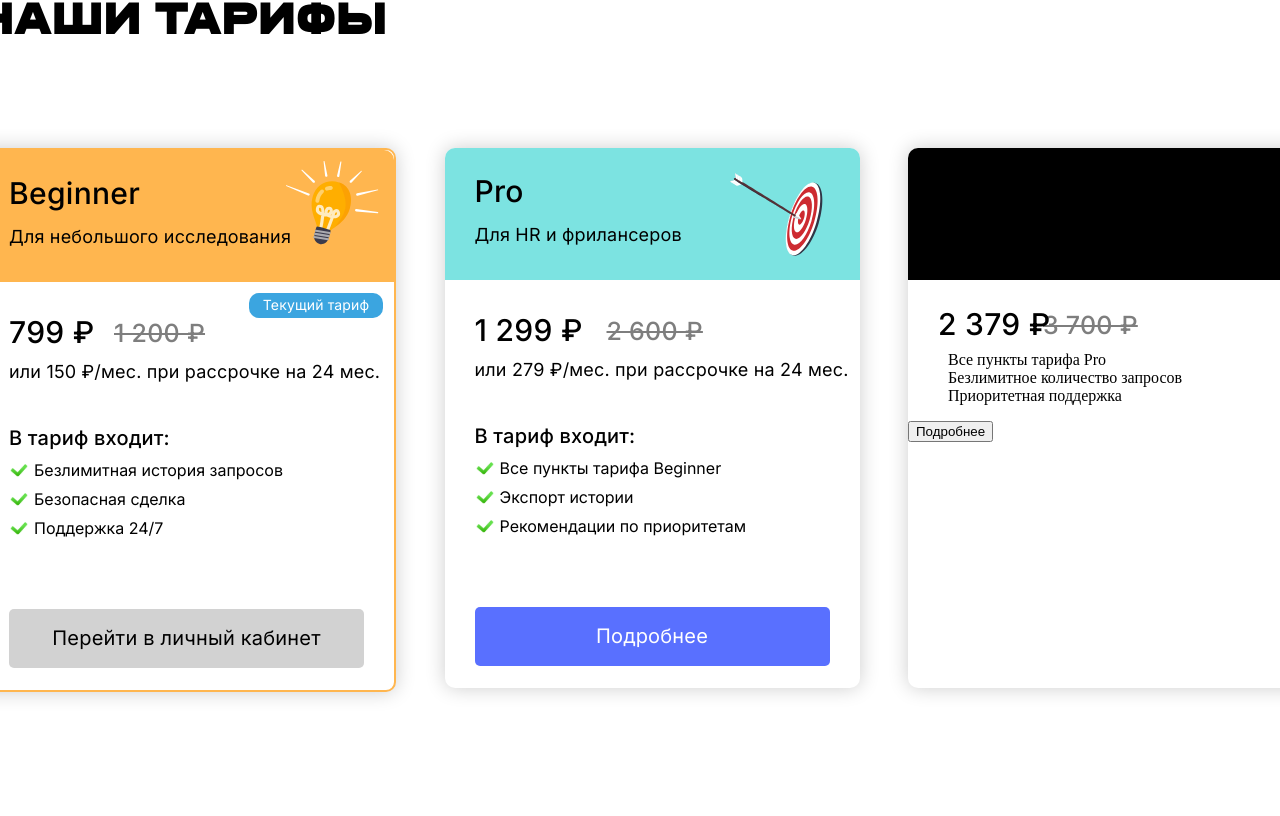
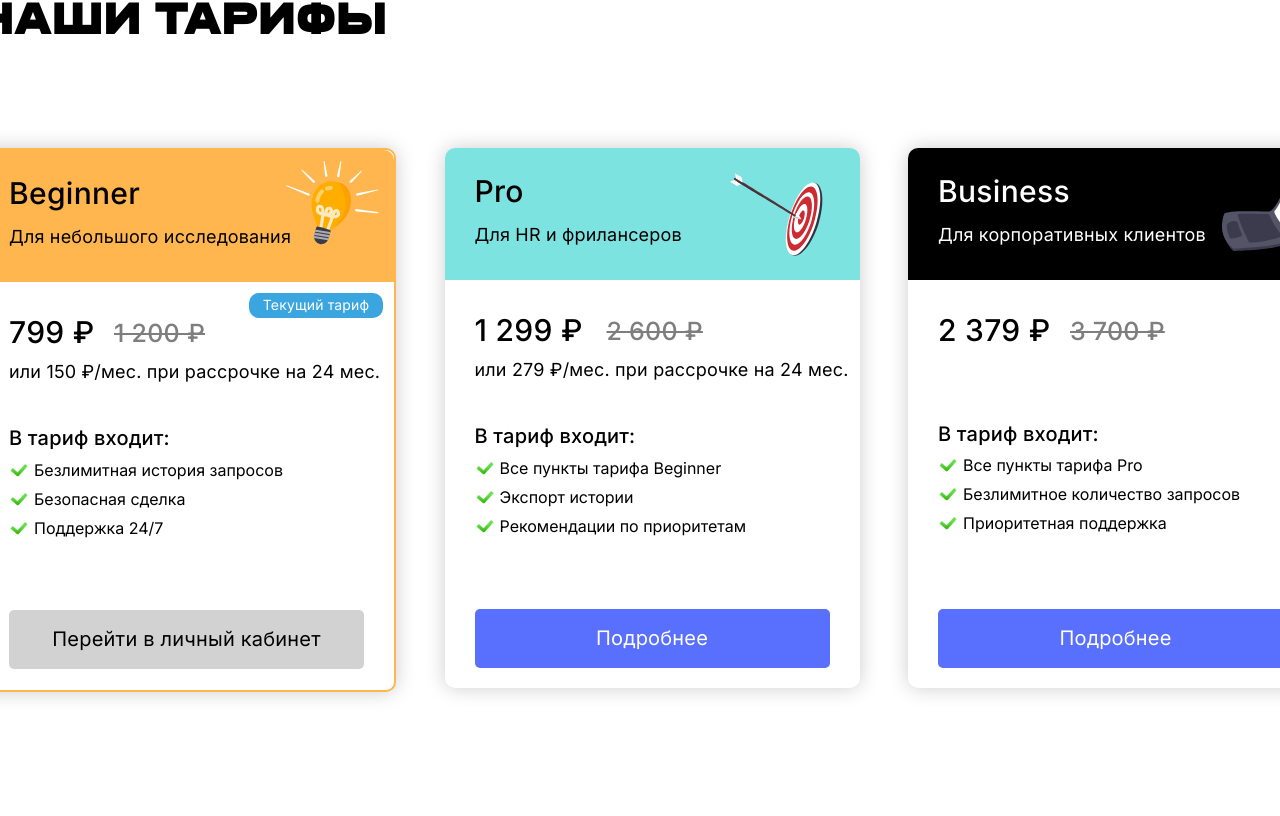
Before and after one commit to MellMoy/SkanSf, a React (Create React App) app: page / in a window 1280 px wide. Shown: the part 2124-2940 px from the top of the page. Built offline with nearby package versions, Linux system fonts and the light colour scheme; a small style sheet from the web is missing.

Commit message:
добавил третью карточку

```diff
--- a/src/component/main.jsx
+++ b/src/component/main.jsx
@@ -8,8 +8,8 @@ import right from "../media/right.svg";
 import left from "../media/left.svg";
 import ok from "../media/ok.svg";
 import lamp from "../media/lamp.svg";
-import dartslogo from "../media/dartslogo.svg"
-
+import dartslogo from "../media/dartslogo.svg";
+import computerlogo from "../media/computerlogo.svg"
 
 
 
@@ -99,17 +99,18 @@ export default function Main() {
           </div>
           <div className="pricing-card">
             <div className="card-header">
-              <div className="icon"><i className="fas fa-laptop"></i></div>
-              <h2>Business</h2>
-              <p>Для корпоративных клиентов</p>
-              <div className="price">2 379 ₽</div>
-              <div className="old-price">3 700 ₽</div>
-              <ul>
-                  <li><i className="fas fa-check"></i>Все пункты тарифа Pro</li>
-                  <li><i className="fas fa-check"></i>Безлимитное количество запросов</li>
-                  <li><i className="fas fa-check"></i>Приоритетная поддержка</li>
+              <div className="icon"><i className="fas fa-laptop"><img src={computerlogo} alt="мишень" /></i></div>
+              <h2 className="card-h3" >Business</h2>
+              <p className="card-p3">Для корпоративных клиентов</p>
+              <div className="price3">2 379 ₽</div>
+              <div className="old-price3">3 700 ₽</div>
+              <div className="tariff-opencart3">В тариф входит:</div>
+              <ul className="current-beginnertext3">
+                  <li><i className="fas fa-check3"></i><img src={ok} alt="галочка" />Все пункты тарифа Pro</li>
+                  <li><i className="fas fa-check3"></i><img src={ok} alt="галочка" />Безлимитное количество запросов</li>
+                  <li><i className="fas fa-check3"></i><img src={ok} alt="галочка" />Приоритетная поддержка</li>
               </ul>
-              <button >Подробнее</button>
+              <button className="cta-button3">Подробнее</button>
             </div>
           </div>
       </div>
--- a/src/style/main.css
+++ b/src/style/main.css
@@ -345,7 +345,7 @@ li {
   letter-spacing: 0.01em;
 
   font-size: 20px;
-  margin-top: 45px;
+  margin-top: 46px;
   margin-left: 30px;
   width: 355px;
   height: 59px;
@@ -446,7 +446,7 @@ li {
   color: #FFFFFF;
 
   font-size: 20px;
-  margin-top: 70px;
+  margin-top: 72px;
   margin-left: 30px;
   width: 355px;
   height: 59px;
@@ -460,3 +460,114 @@ li {
   position: absolute;
   padding-left: 283px;
 }
+
+
+/* Третья Карточка тарифов */
+
+.card-h3 {
+  color: #FFFFFF;
+  margin-left: 30px;
+  font-family: 'Inter';
+  font-size: 30px;
+  font-weight: 500;
+  line-height: 36.31px;
+  letter-spacing: 0.01em;
+}
+
+.card-p3 {
+  color: #FFFFFF;
+  position: relative;
+  bottom: 10px;
+  margin-left: 30px;
+  font-family: 'Inter';
+  font-size: 18px;
+  font-weight: 400;
+  line-height: 21.78px;
+  letter-spacing: 0.01em;
+}
+
+.fa-laptop {
+  position: absolute;
+  margin-top: 23px;
+  padding-left: 314px;
+}
+
+.price3 {
+  position: relative;
+  top: 38px;
+
+  margin-left: 30px;
+  font-family: 'Inter';
+  font-size: 30px;
+  font-weight: 500;
+  line-height: 36.31px;
+  letter-spacing: 0.01em;
+}
+
+.old-price3 {
+  position: relative;
+  top: 5px;
+  margin-left: 162px;
+  font-family: 'Inter';
+  font-size: 25px;
+  font-weight: 500;
+  line-height: 30.26px;
+  letter-spacing: 0.01em;
+  text-decoration-line: line-through;
+  opacity: 50%;
+}
+
+.tariff-opencart3 {
+  position: relative;
+  top: 81px;
+  padding-left: 30px;
+  font-family: 'Inter';
+  font-size: 20px;
+  font-weight: 500;
+  line-height: 24.2px;
+  letter-spacing: 0.01em;
+}
+
+.current-beginnertext3 li {
+  font-family: 'Inter';
+  position: relative;
+  top: 70px;
+  right: 10px;
+  margin-top: 5px;
+}
+
+.current-beginnertext3 img{
+  position: relative;
+  top: 4px;
+  width: 20px;
+  height: 20px;
+  margin-right: 5px;
+
+}
+
+
+ul {
+  list-style: none;
+}
+li {
+  display: block;
+}
+
+.cta-button3 {
+  position: relative;
+  font-family: 'Inter';
+  font-weight: 400;
+  line-height: 24.2px;
+  letter-spacing: 0.01em;
+
+  color: #FFFFFF;
+
+  font-size: 20px;
+  margin-top: 130px;
+  margin-left: 30px;
+  width: 355px;
+  height: 59px;
+  background: #5970FF;
+  border-radius: 5px;
+  border: none;
+}
```
Also changed, not shown: src/media/computerlogo.svg (added).
